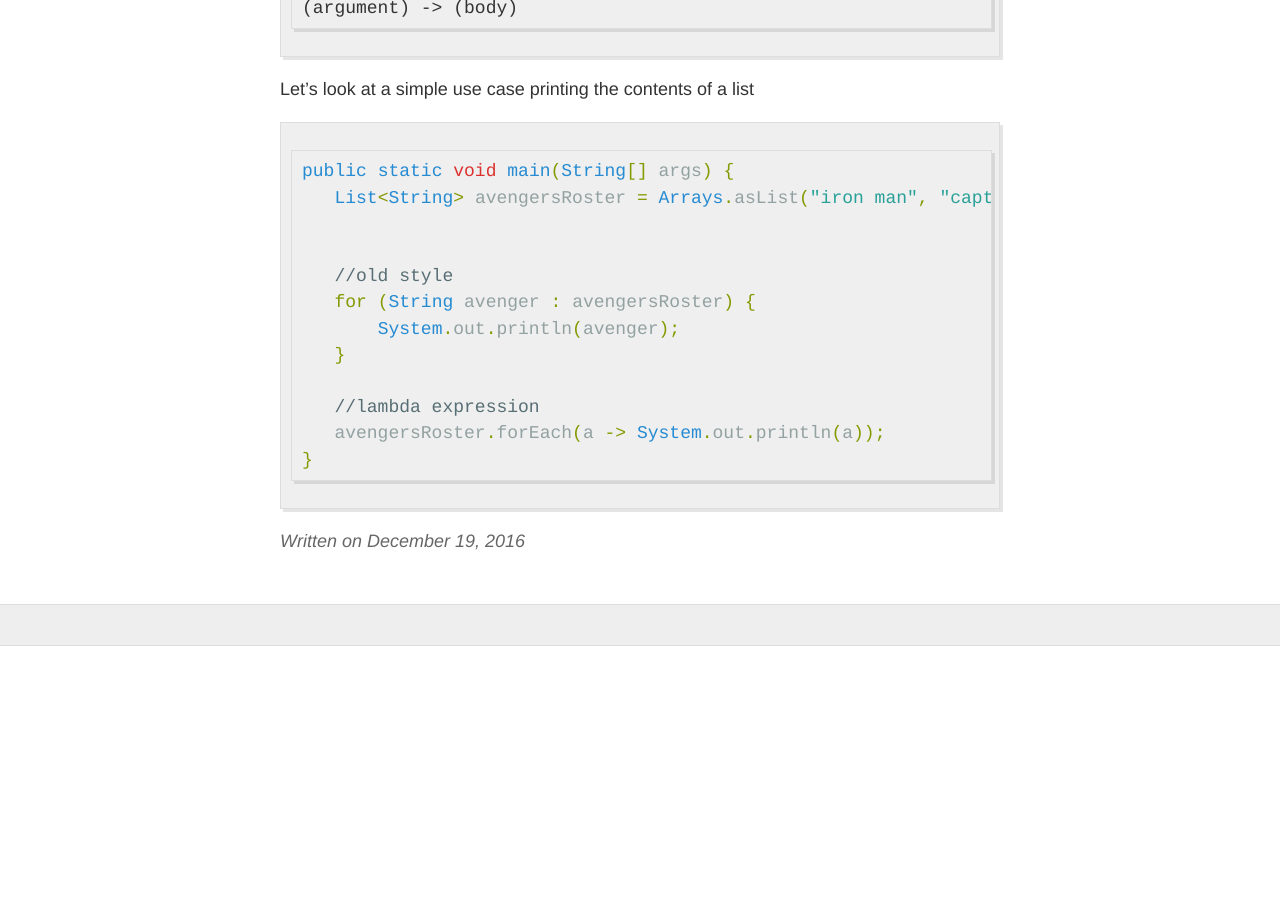
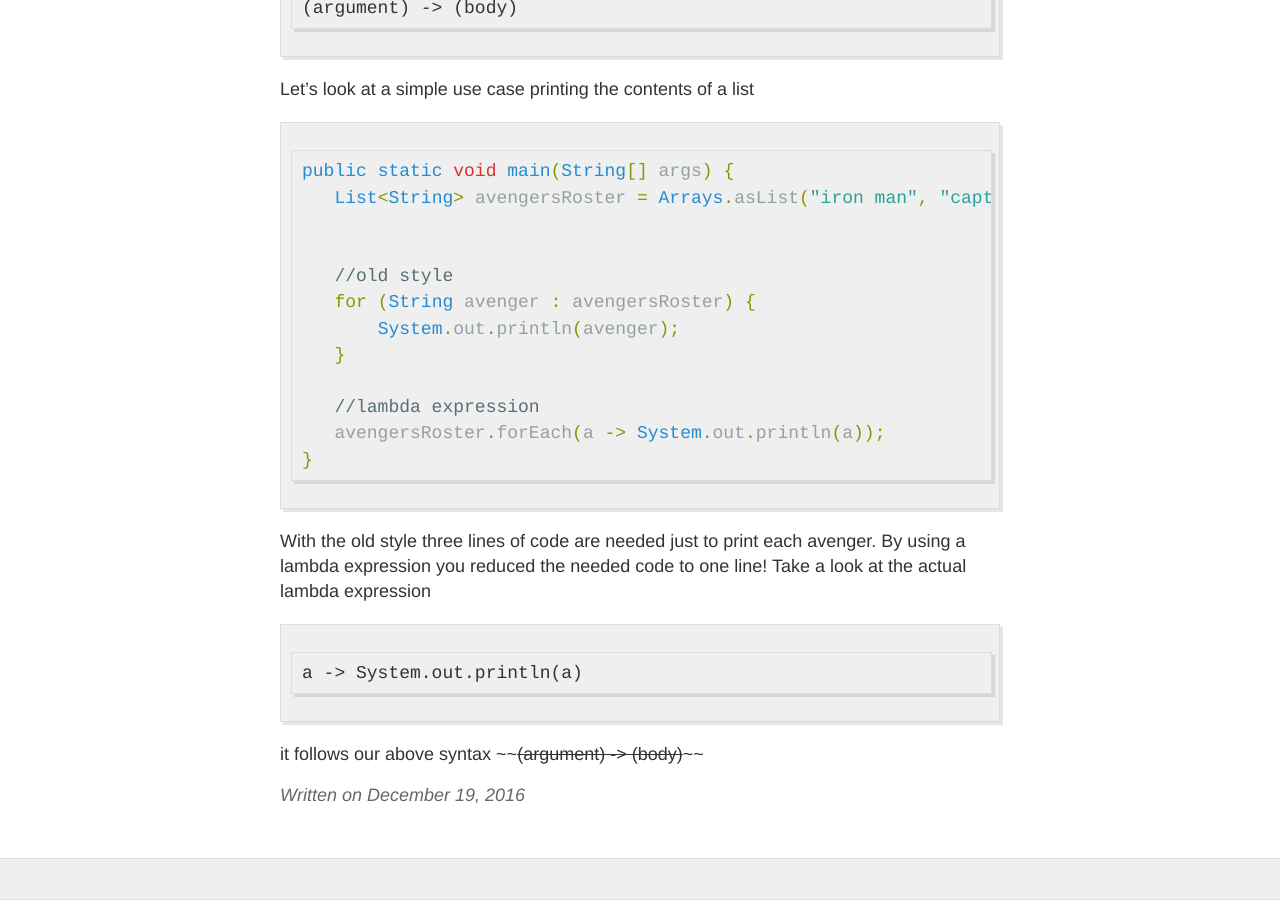
Before and after one commit to msaldivar/msaldivar.github.io, a Jekyll site: the page built from _posts/2016-12-19-learning-lambdas.md, in a window 1280 px wide and 900 px high, scrolled down 1225 px. Built offline with Jekyll 4.4.1, drawn with Linux system fonts in a browser that asks for light colours; formulas are drawn with MathJax 3; before the commit the page ends 1871 px from its top, so only the background shows below that.

Commit message:
post change

```diff
--- a/_posts/2016-12-19-learning-lambdas.md
+++ b/_posts/2016-12-19-learning-lambdas.md
@@ -54,3 +54,11 @@ public static void main(String[] args) {
 }
 ~~~~
 {: .language-java}
+
+With the old style three lines of code are needed just to print each avenger. By using a lambda expression you reduced the needed code to one line!
+Take a look at the actual lambda expression
+~~~~
+a -> System.out.println(a)
+~~~~
+it follows our above syntax
+~~~~(argument) -> (body)~~~~
```
